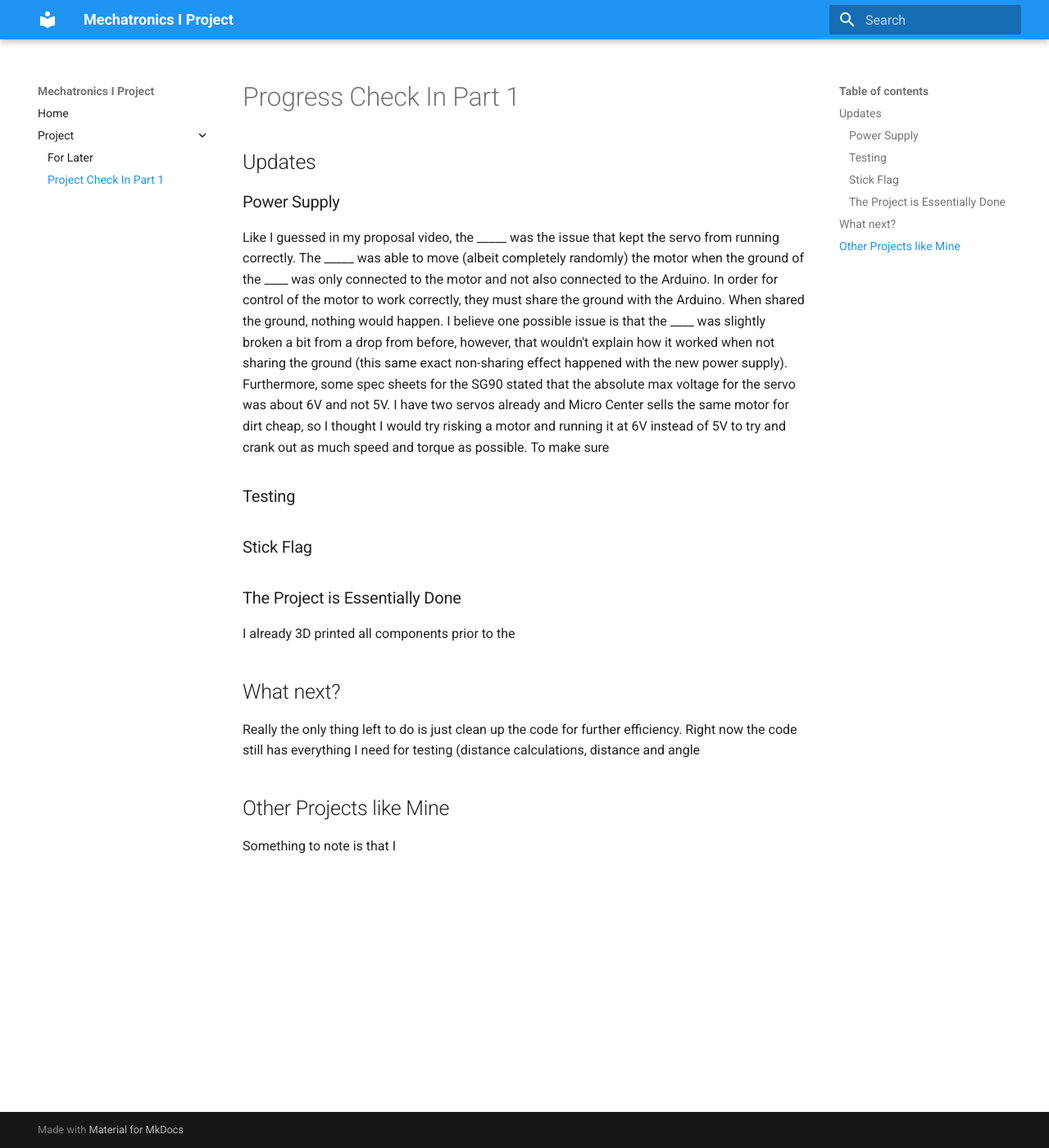
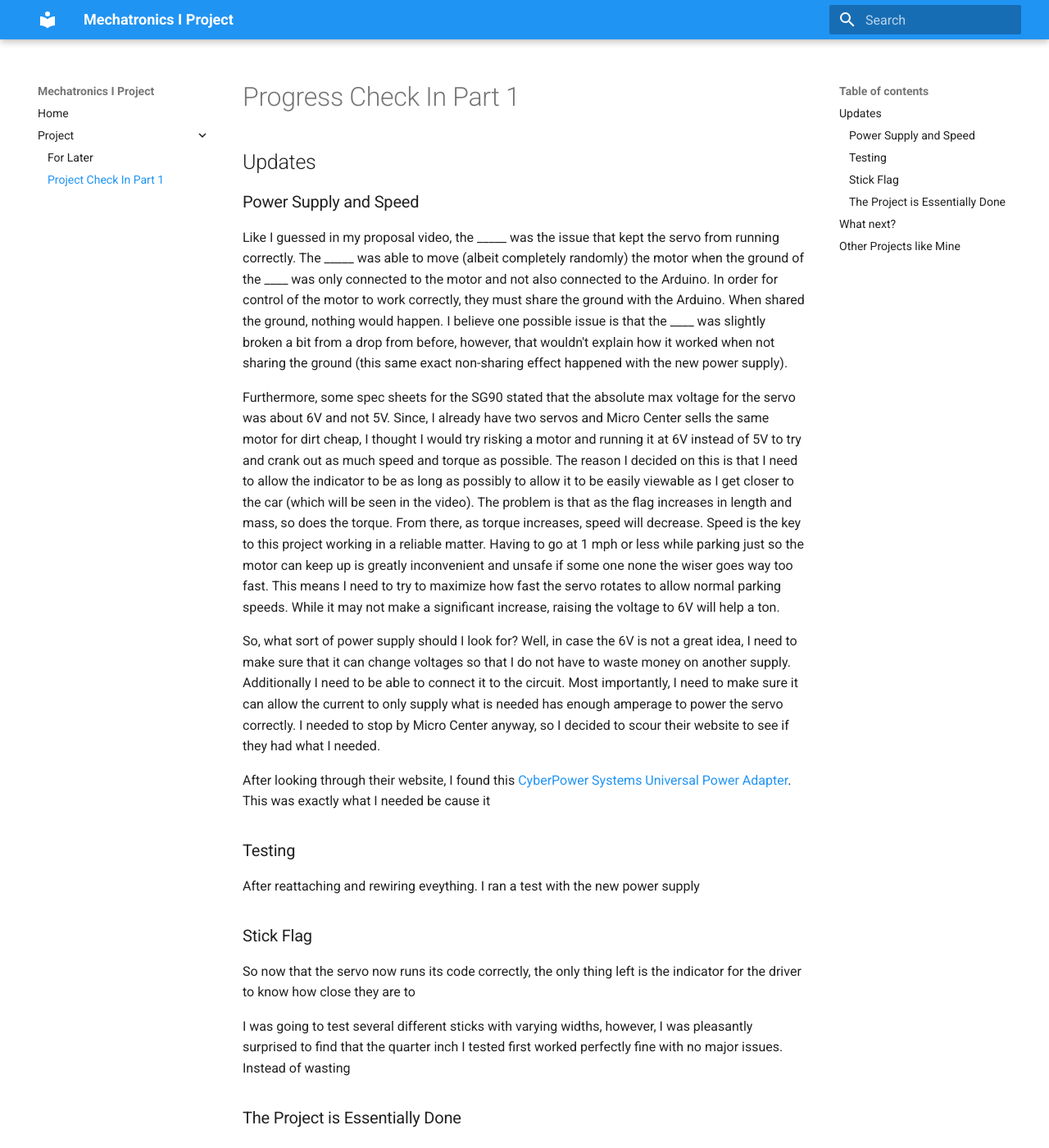
Before and after one commit to JosefChelala/Mechatronics_I_Project, an MkDocs documentation site: the page built from docs/assignments/A02/index.md, in a window 1280 px wide and 1400 px high. Shown: the whole window at 82% size. Built offline with MkDocs 1.6.1 and Material for MkDocs 9.7.7, drawn with Linux system fonts in a browser that asks for light colours; some of the changed text lies outside the part shown.

Commit message:
Update index.md

```diff
--- a/docs/assignments/A02/index.md
+++ b/docs/assignments/A02/index.md
@@ -5,25 +5,40 @@
 
 
 
-### Power Supply
-Like I guessed in my proposal video, the _____ was the issue that kept the servo from running correctly. The _____ was able to move (albeit completely randomly) the motor when the ground of the ____ was only connected to the motor and not also connected to the Arduino. In order for control of the motor to work correctly, they must share the ground with the Arduino. When shared the ground, nothing would happen. I believe one possible issue is that the ____ was slightly broken a bit from a drop from before, however, that wouldn't explain how it worked when not sharing the ground (this same exact non-sharing effect happened with the new power supply). Furthermore, some spec sheets for the SG90 stated that the absolute max voltage for the servo was about 6V and not 5V. I have two servos already and Micro Center sells the same motor for dirt cheap, so I thought I would try risking a motor and running it at 6V instead of 5V to try and crank out as much speed and torque as possible. To make sure
+### Power Supply and Speed
+Like I guessed in my proposal video, the _____ was the issue that kept the servo from running correctly. The _____ was able to move (albeit completely randomly) the motor when the ground of the ____ was only connected to the motor and not also connected to the Arduino. In order for control of the motor to work correctly, they must share the ground with the Arduino. When shared the ground, nothing would happen. I believe one possible issue is that the ____ was slightly broken a bit from a drop from before, however, that wouldn't explain how it worked when not sharing the ground (this same exact non-sharing effect happened with the new power supply).
+
+
+Furthermore, some spec sheets for the SG90 stated that the absolute max voltage for the servo was about 6V and not 5V. Since, I already have two servos and Micro Center sells the same motor for dirt cheap, I thought I would try risking a motor and running it at 6V instead of 5V to try and crank out as much speed and torque as possible. The reason I decided on this is that I need to allow the indicator to be as long as possibly to allow it to be easily viewable as I get closer to the car (which will be seen in the video). The problem is that as the flag increases in length and mass, so does the torque. From there, as torque increases, speed will decrease. Speed is the key to this project working in a reliable matter. Having to go at 1 mph or less while parking just so the motor can keep up is greatly inconvenient and unsafe if some one none the wiser goes way too fast. This means I need to try to maximize how fast the servo rotates to allow normal parking speeds. While it may not make a significant increase, raising the voltage to 6V will help a ton.
+
+So, what sort of power supply should I look for? Well, in case the 6V is not a great idea, I need to make sure that it can change voltages so that I do not have to waste money on another supply. Additionally I need to be able to connect it to the circuit. Most importantly, I need to make sure it can allow the current to only supply what is needed has enough amperage to power the servo correctly. I needed to stop by Micro Center anyway, so I decided to scour their website to see if they had what I needed.
+
+After looking through their website, I found this [CyberPower Systems Universal Power Adapter](https://www.microcenter.com/product/710639/CPUAC1U1300_Universal_Power_Adapter?iitt=Rf8_RMhWhyULaeighM_-xFYDOFxlOF_7&MccGuid=4DB231AC-D731-446A-8E25-7CC67683918C). This was exactly what I needed be cause it
 
 
 ### Testing
-
+After reattaching and rewiring eveything. I ran a test with the new power supply
 
 
 ### Stick Flag
+So now that the servo now runs its code correctly, the only thing left is the indicator for the driver to know how close they are to
+
+I was going to test several different sticks with varying widths, however, I was pleasantly surprised to find that the quarter inch I tested first worked perfectly fine with no major issues. Instead of wasting
 
 
 ### The Project is Essentially Done
-I already 3D printed all components prior to the
+I already 3D printed all components prior to the project proposal as seen in that submission. Additionally, essentially the same code was used in that video as well, however, the motor was simply not
+
+
+<iframe width="560" height="315" src="https://www.youtube.com/embed/K9nsScTuK84?si=NyPmnC0JZcS0tolc" title="YouTube video player" frameborder="0" allow="accelerometer; autoplay; clipboard-write; encrypted-media; gyroscope; picture-in-picture; web-share" referrerpolicy="strict-origin-when-cross-origin" allowfullscreen></iframe>
 
 
 ## What next?
 Really the only thing left to do is just clean up the code for further efficiency.  Right now the code still has everything I need for testing (distance calculations, distance and angle
 
+Further more, I found some thin sticks
+
 
 
 ## Other Projects like Mine
-Something to note is that I
+Something to note is that I only really combined the
```
